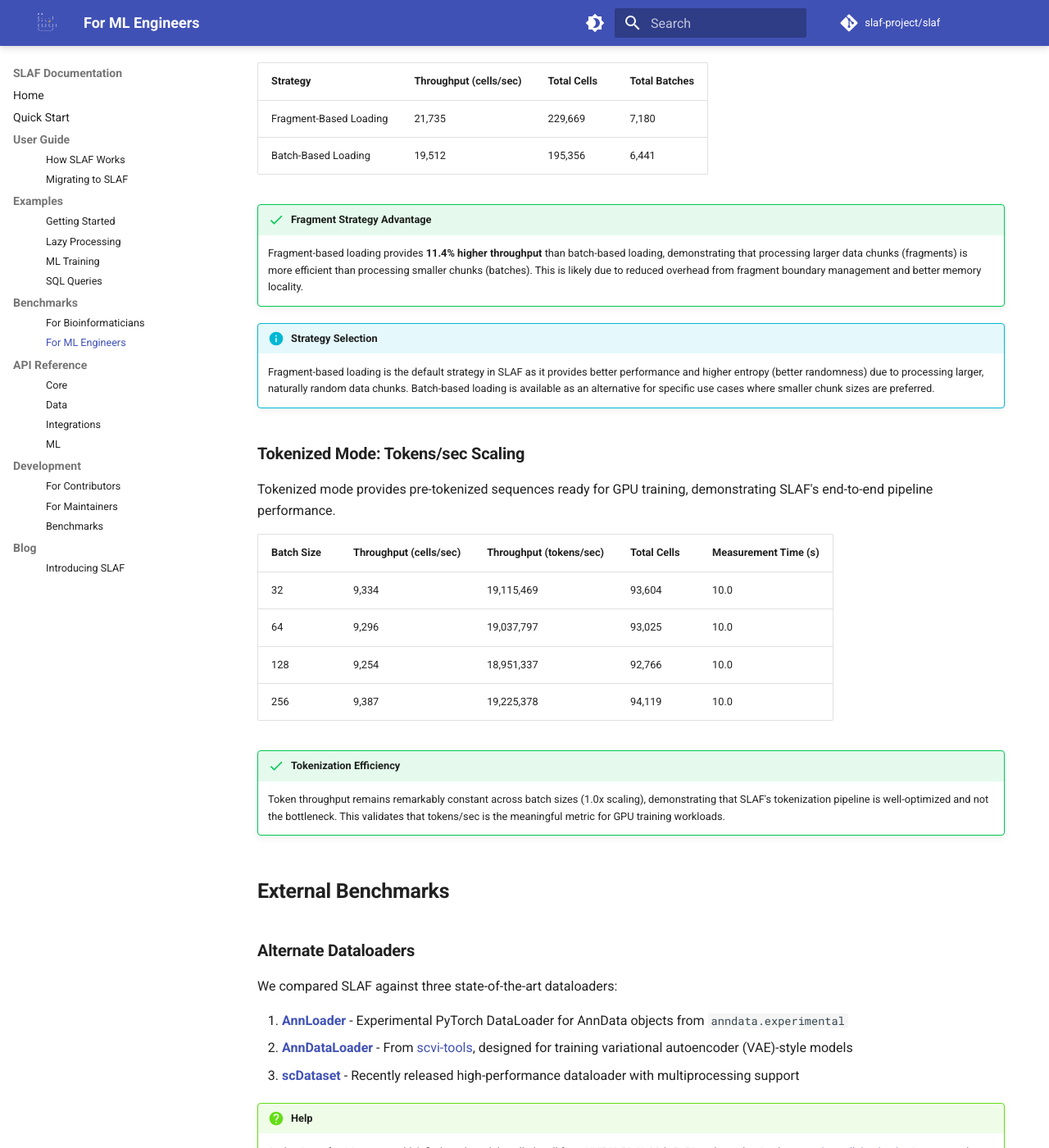
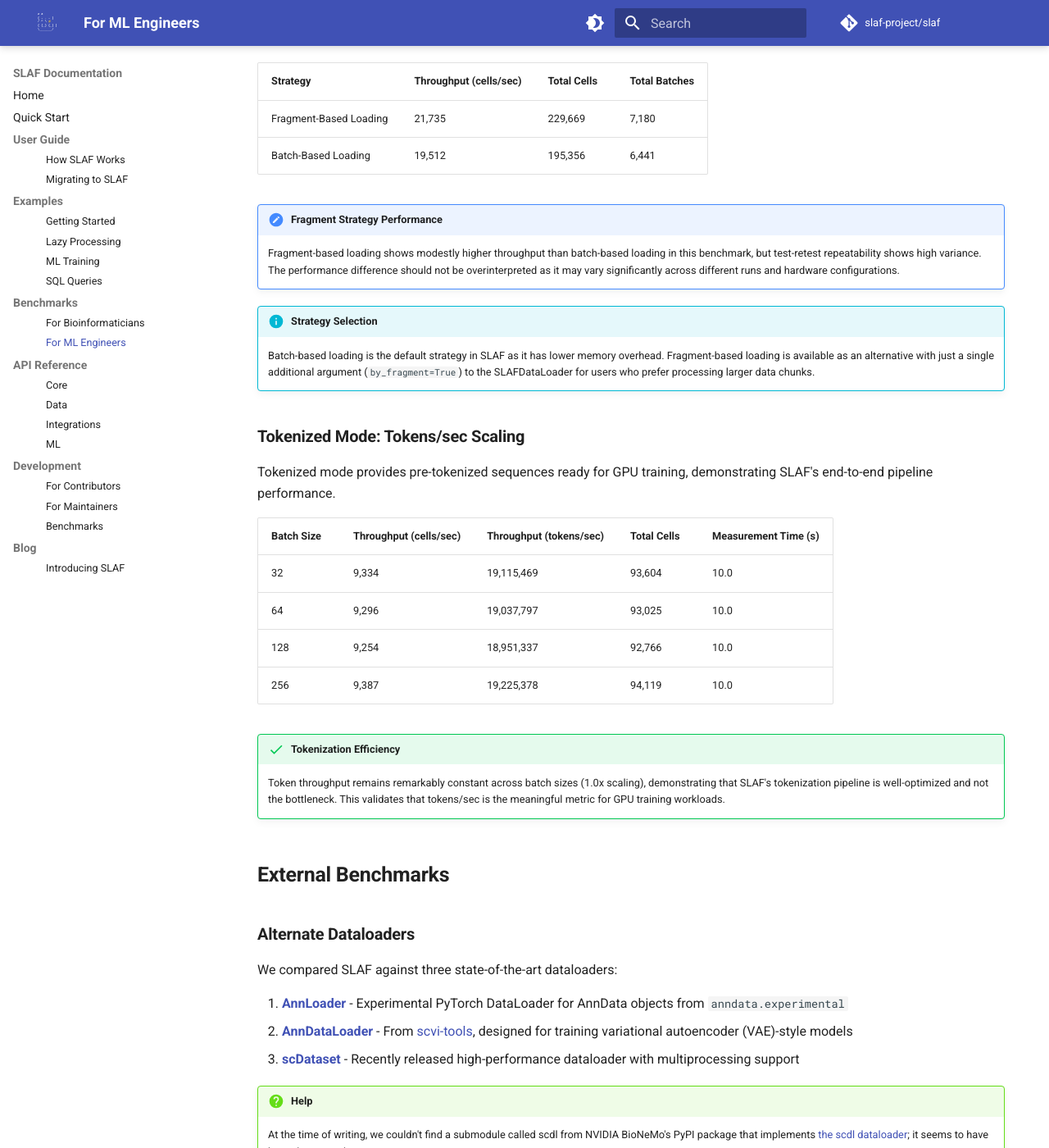
Before and after one commit to slaf-project/slaf, an MkDocs documentation site: the page built from docs/benchmarks/ml_benchmarks.md, in a window 1280 px wide and 1400 px high, scrolled down 2600 px. Shown: the whole window at 82% size. Built offline with MkDocs 1.6.1 and Material for MkDocs 9.7.7, drawn with Linux system fonts in a browser that asks for light colours; comment, search, counter and statistics services are not loaded; some of the changed text lies outside the part shown.

Commit message:
wordsmithing interpretation of internal benchmarks

```diff
--- a/docs/benchmarks/ml_benchmarks.md
+++ b/docs/benchmarks/ml_benchmarks.md
@@ -75,13 +75,13 @@ SLAF supports two loading strategies: fragment-based and batch-based loading. Fr
 | Fragment-Based Loading | 21,735                 | 229,669     | 7,180         |
 | Batch-Based Loading    | 19,512                 | 195,356     | 6,441         |
 
-!!! success "Fragment Strategy Advantage"
+!!! note "Fragment Strategy Performance"
 
-    Fragment-based loading provides **11.4% higher throughput** than batch-based loading, demonstrating that processing larger data chunks (fragments) is more efficient than processing smaller chunks (batches). This is likely due to reduced overhead from fragment boundary management and better memory locality.
+    Fragment-based loading shows modestly higher throughput than batch-based loading in this benchmark, but test-retest repeatability shows high variance. The performance difference should not be overinterpreted as it may vary significantly across different runs and hardware configurations.
 
 !!! info "Strategy Selection"
 
-    Fragment-based loading is the default strategy in SLAF as it provides better performance and higher entropy (better randomness) due to processing larger, naturally random data chunks. Batch-based loading is available as an alternative for specific use cases where smaller chunk sizes are preferred.
+    Batch-based loading is the default strategy in SLAF as it has lower memory overhead. Fragment-based loading is available as an alternative with just a single additional argument (`by_fragment=True`) to the SLAFDataLoader for users who prefer processing larger data chunks.
 
 ### **Tokenized Mode: Tokens/sec Scaling**
 
@@ -114,7 +114,7 @@ We compared SLAF against three state-of-the-art dataloaders:
 
 ### **Methodology**
 
-To match the benchmarks from the [scDataset paper](https://arxiv.org/pdf/2506.01883) as closely as possible, we used a `batch_size=64` across all comparisons. For scDataset itself, we used the optimal parameters from the paper: `block_size=4`, `fetch_factor=16`. However, we couldn't use `num_workers=12` out of the box because h5ad datasets aren't pickle-able and PyTorch DataLoaders expect this since they use multiprocessing.
+To match the benchmarks from the [scDataset paper](https://arxiv.org/pdf/2506.01883) as closely as possible, we used a `batch_size=64` across all comparisons. For scDataset itself, we used the optimal parameters in our hardware (`block_size=8`, `fetch_factor=64`, which were different from the ones found to be optimal in the paper). However, we couldn't use `num_workers=12` out of the box because h5ad datasets aren't pickle-able and PyTorch DataLoaders expect this since they use multiprocessing.
 
 ### **Tier 1: Raw Data Loading Comparison**
 
```
